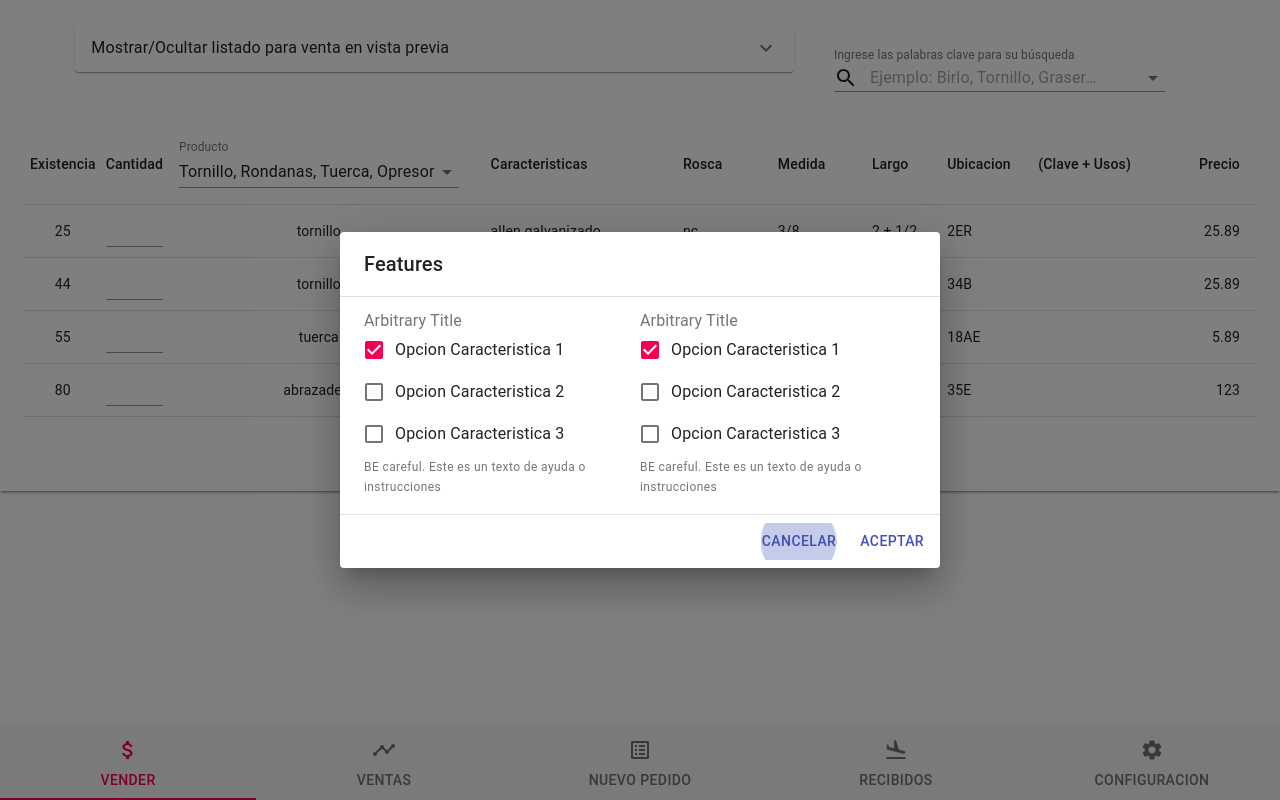
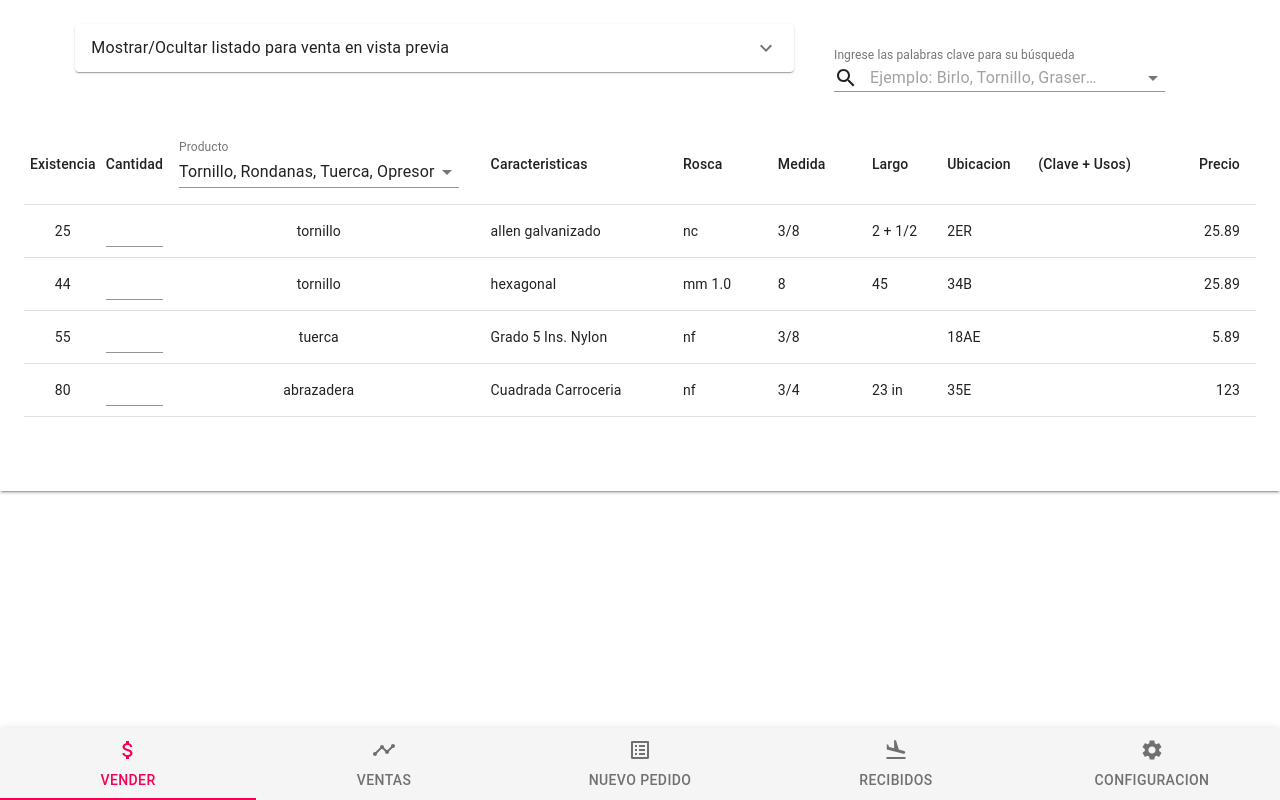
Before and after one commit to JeanFrancisco/client_app_store_inventory, a React (Create React App) app: page /1 in a window 1280 px wide. Built offline with nearby package versions, Linux system fonts and the light colour scheme.

Commit message:
Minnor change. Hide the dialog box MultipleFeatureSelector.jsx that was shown open by default. And later its behavior implementation will be resume when the funcionality can be completed through global state provided by redux.

```diff
--- a/src/components/MultipleFeatureSelector/MultipleFeatureSelector.jsx
+++ b/src/components/MultipleFeatureSelector/MultipleFeatureSelector.jsx
@@ -23,7 +23,7 @@ const MultipleFeatureSelector = (props) => {
             fullWidth={ true }
             maxWidth="sm"
             aria-labelledby=""
-            open={ true }
+            open={ false }
             >
                 <DialogTitle>Features</DialogTitle>
 
```
